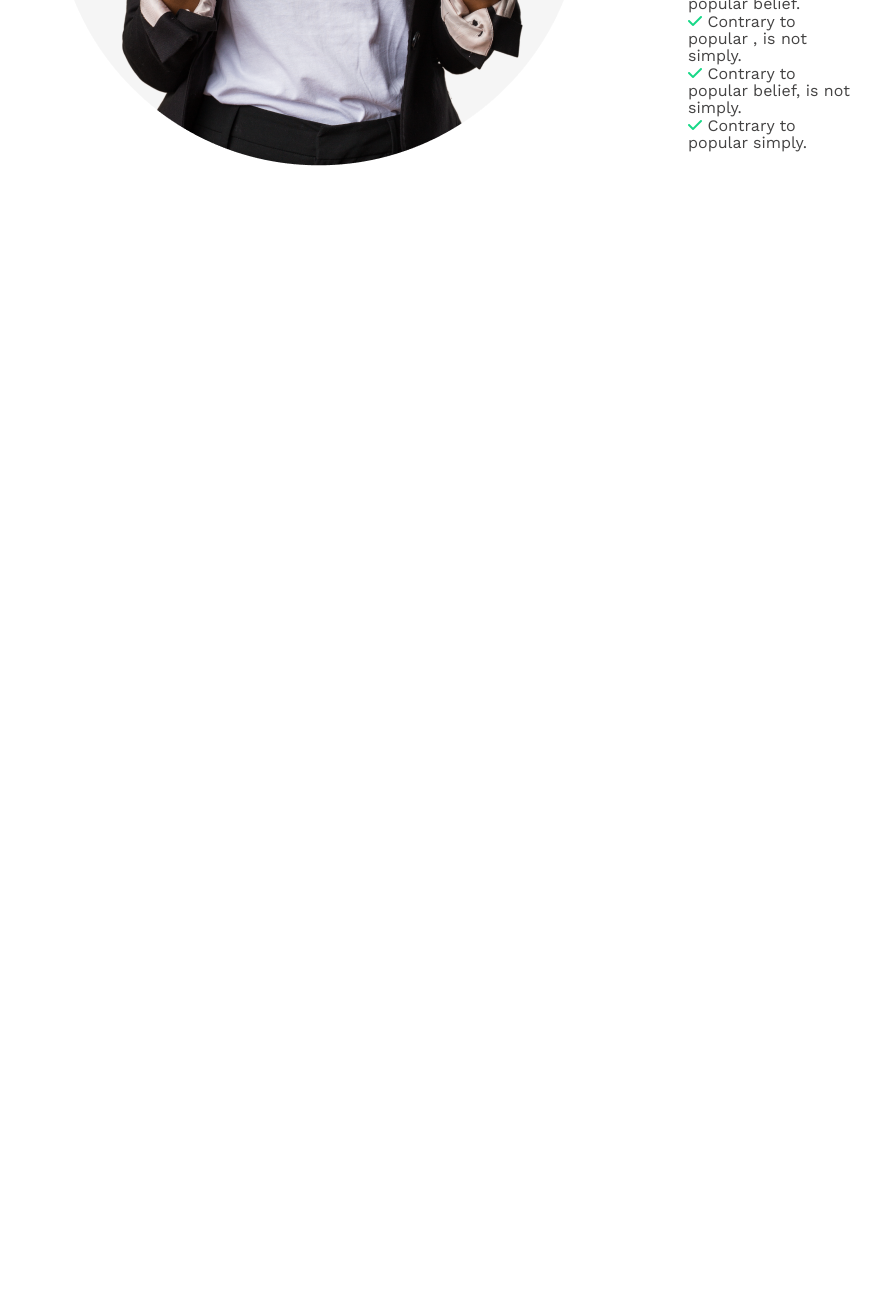
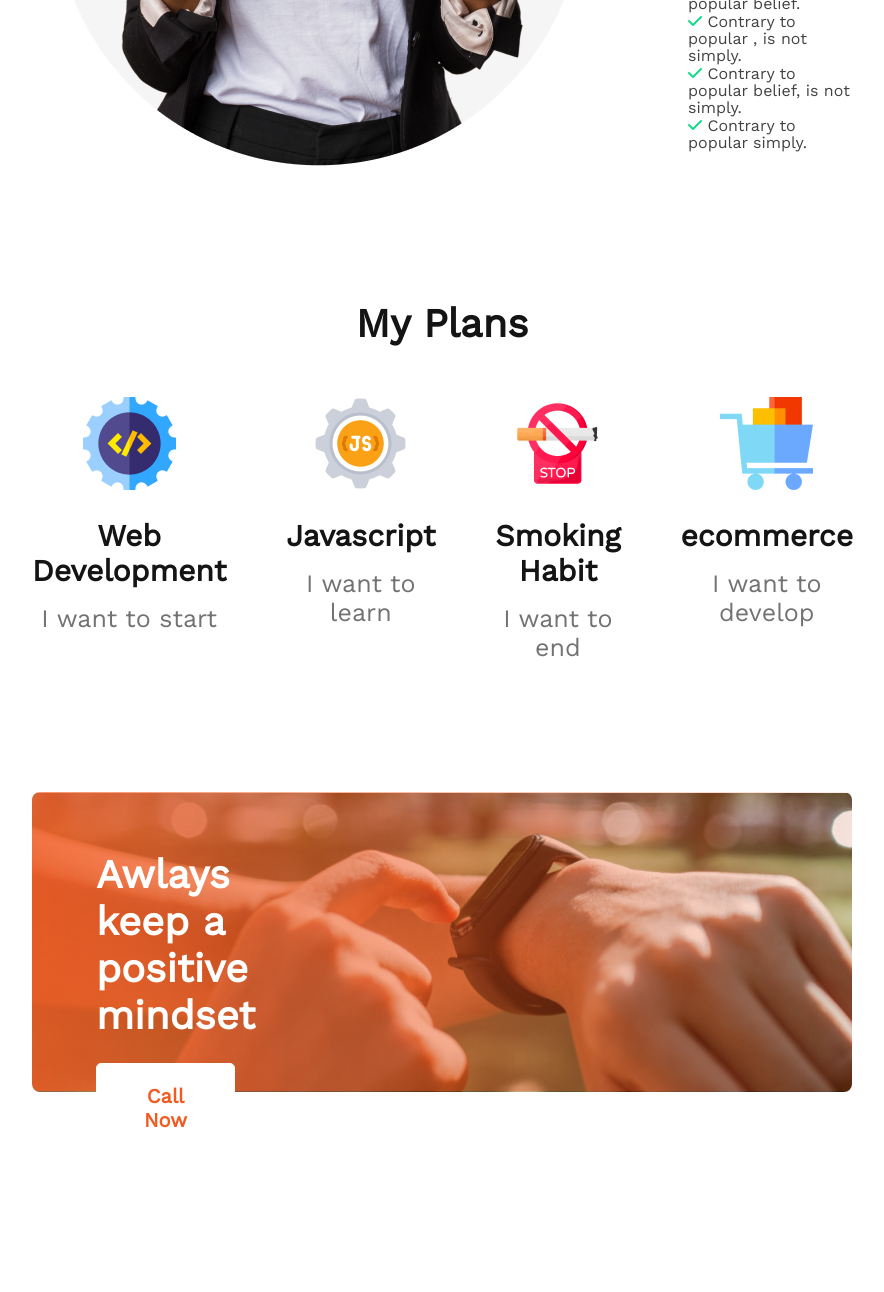
Before and after one commit to hnmahamud/new-year-new-me, a plain HTML site: page index.html in a window 1280 px wide. Shown: the part 1488-2780 px from the top of the page, without its empty margins (198-1082 px from the left). Before the commit the page ends 1658 px from the top, so only its background shows below. Drawn offline with nearby package versions, Linux system fonts and the light colour scheme.

Commit message:
my plans section

```diff
--- a/index.html
+++ b/index.html
@@ -35,8 +35,42 @@
             <i class="fa-solid fa-check failure-description-color"><span class="failure-description-sub"> Contrary to popular , is not simply.</span></i>
             <i class="fa-solid fa-check failure-description-color"><span class="failure-description-sub"> Contrary to popular belief, is not simply.</span></i>
             <i class="fa-solid fa-check failure-description-color"><span class="failure-description-sub"> Contrary to popular simply.</span></i>
-        </section>
-    </div>
+        </div>
+    </section>
+
+    <section class="my-plan">
+        <h3 class="plan-section-title">My Plans</h3>
+
+        <div class="plan-container">
+            <div class="plan1">
+                <img src="images/icons/web.png" alt="web">
+                <p class="plan-title">Web Development</p>
+                <p class="plan-description">I want to start</p>
+            </div>
+            <div class="plan2">
+                <img src="images/icons/js.png" alt="js">
+                <p class="plan-title">Javascript</p>
+                <p class="plan-description">I want to learn</p>
+            </div>
+            <div class="plan3">
+                <img src="images/icons/smoke.png" alt="smoke">
+                <p class="plan-title">Smoking Habit</p>
+                <p class="plan-description">I want to end</p>
+            </div>
+            <div class="plan3">
+                <img src="images/icons/ecom.png" alt="ecom">
+                <p class="plan-title">ecommerce</p>
+                <p class="plan-description">I want to develop</p>
+            </div>
+        </div>
+
+        <div class="positive-container">
+            <div class="positive">
+                <h4 class="positive-title">Awlays keep a positive mindset</h4>
+                <button class="positive-btn">Call Now</button>
+            </div>
+        </div>
+    </section>
 
 </body>
 </html>
--- a/styles/style.css
+++ b/styles/style.css
@@ -41,6 +41,7 @@
     padding: 20px 25px;
 }
 
+/* Failure Section Style */
 .failures-container {
     display: flex;
     gap: 87px;
@@ -73,3 +74,66 @@
 .failure-description-color {
     color: #16D887;
 }
+
+/* My Plan Section Style */
+
+.plan-container {
+    display: flex;
+    gap: 60px;
+    margin: 0 230px;
+}
+
+.plan-section-title {
+    font-weight: 700;
+    font-size: 40px;
+    color: #151414;
+    margin-top: 130px;
+    margin-bottom: 50px;
+    text-align: center;
+}
+
+.plan1, .plan2, .plan3, .plan4 {
+    text-align: center;
+}
+
+.plan-title {
+    font-weight: 700;
+    font-size: 30px;
+    color: #151414;
+    margin-top: 24px;
+    margin-bottom: 16px;
+}
+
+.plan-description {
+    font-weight: 500;
+    font-size: 25px;
+    color: #737272;
+}
+
+.positive-container {
+    margin: 130px 230px 0 230px;
+    height: 300px;
+    background-image: url('../images/gradient.png'), url('../images/watch.png');
+    background-repeat: no-repeat;
+    background-position: center;
+    background-size: cover;
+    border-radius: 8px;
+}
+
+.positive {
+    font-weight: 700;
+    font-size: 40px;
+    color: #FFFFFF;
+    padding: 59px 617px 147px 64px;
+}
+
+.positive-btn {
+    background: #FFFFFF;
+    border-radius: 5px;
+    border: 1px solid #FFFFFF;
+    font-weight: 600;
+    font-size: 20px;
+    color: #F15B22;
+    padding: 20px 36px;
+    margin-top: 24px;
+}
```
Also changed, not shown: images/gradient.png (added), images/icons/ecom.png (added), images/icons/js.png (added), images/icons/smoke.png (added), images/icons/web.png (added), images/watch.png (added).
